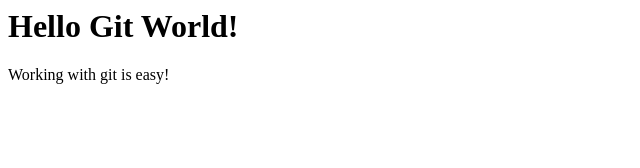
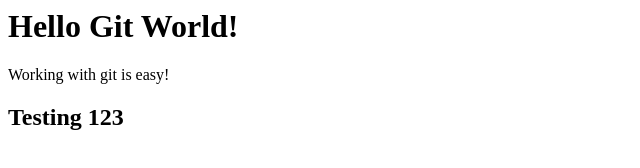
Before and after one commit to hanwalden/GitGitHubMasterclass, a plain HTML site: page index.html in a window 1280 px wide. Shown: the whole page, without its empty margins (0-640 px from the left). Drawn offline with Linux system fonts and the light colour scheme.

Commit message:
Add more text
I have added a header to the index.html file that now contains more text.

```diff
--- a/index.html
+++ b/index.html
@@ -1,4 +1,5 @@
 <h1>Hello Git World!</h1>
 <div>
     <p>Working with git is easy!</p>
+    <h2>Testing 123</h2>
 </div>
```
